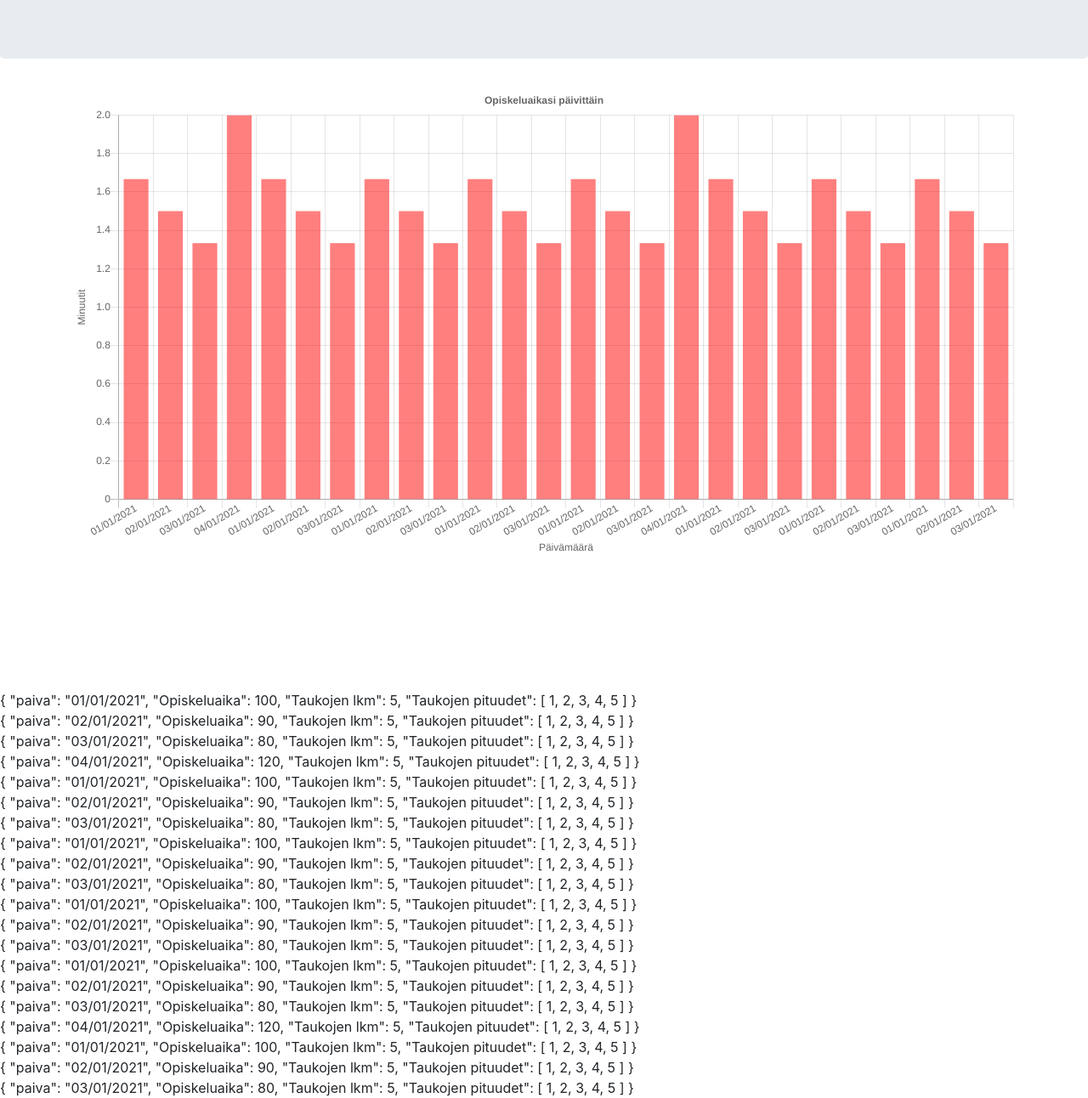
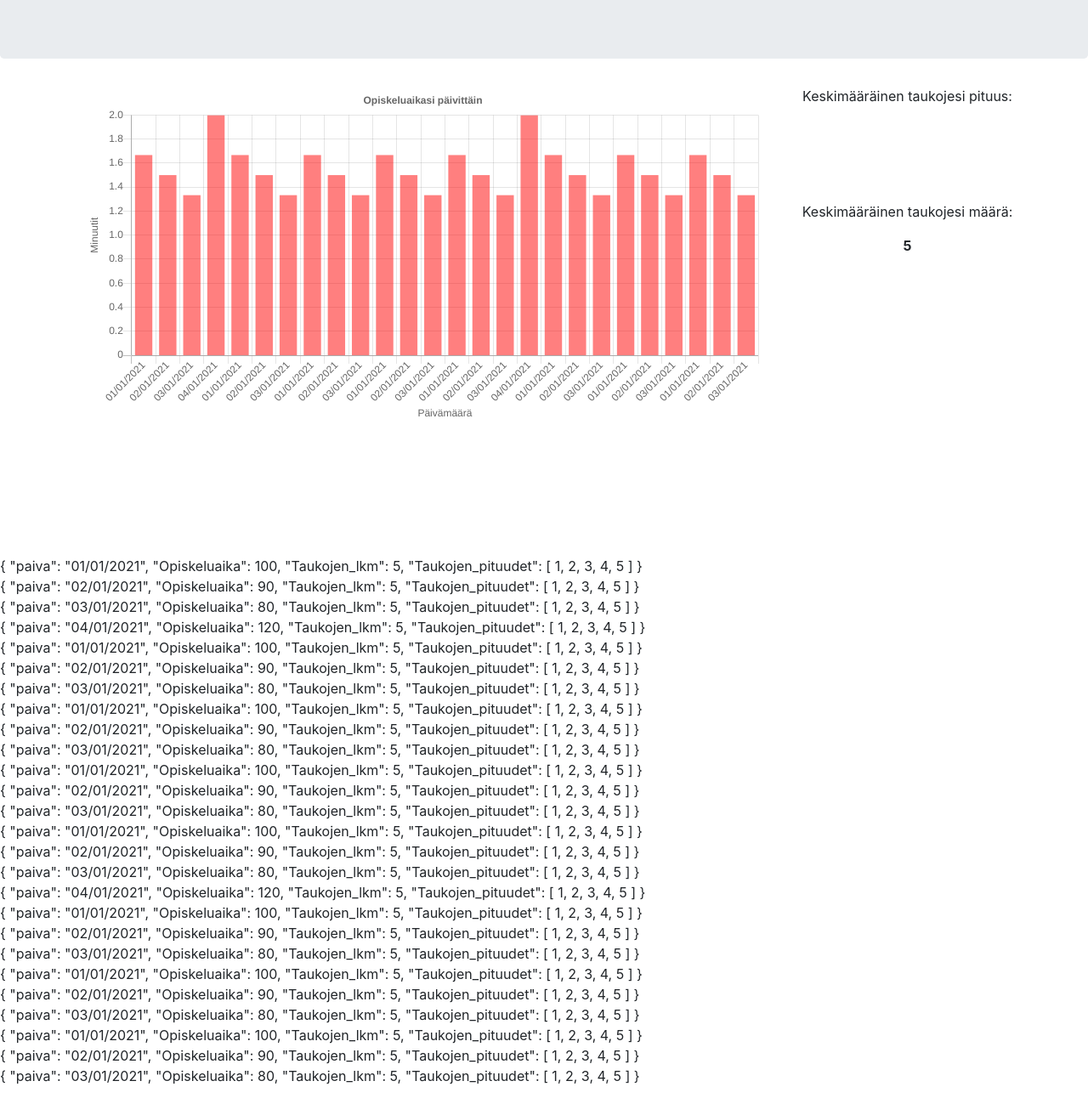
Before and after one commit to reneruotsalainen/dot, a plain HTML site: page DOT web/index.html in a window 1280 px wide. Shown: the part 115-1407 px from the top of the page at 85% size. Drawn offline with nearby package versions, Linux system fonts and the light colour scheme; no server answers.

Commit message:
Updates to main.js and index.html
Added average break time and count to the website

```diff
--- a/DOT web/db.json
+++ b/DOT web/db.json
@@ -1,30 +1,30 @@
 {"_default":
     {
-        "1": {"paiva": "01/01/2021", "Opiskeluaika": 100, "Taukojen lkm": 5, "Taukojen pituudet": [1, 2, 3, 4, 5]},
-        "2": {"paiva": "02/01/2021", "Opiskeluaika": 90, "Taukojen lkm": 5, "Taukojen pituudet": [1, 2, 3, 4, 5]},
-        "3": {"paiva": "03/01/2021", "Opiskeluaika": 80, "Taukojen lkm": 5, "Taukojen pituudet": [1, 2, 3, 4, 5]},
-        "4": {"paiva": "04/01/2021", "Opiskeluaika": 120, "Taukojen lkm": 5, "Taukojen pituudet": [1, 2, 3, 4, 5]},
-        "5": {"paiva": "01/01/2021", "Opiskeluaika": 100, "Taukojen lkm": 5, "Taukojen pituudet": [1, 2, 3, 4, 5]},
-        "6": {"paiva": "02/01/2021", "Opiskeluaika": 90, "Taukojen lkm": 5, "Taukojen pituudet": [1, 2, 3, 4, 5]},
-        "7": {"paiva": "03/01/2021", "Opiskeluaika": 80, "Taukojen lkm": 5, "Taukojen pituudet": [1, 2, 3, 4, 5]},
-        "8": {"paiva": "01/01/2021", "Opiskeluaika": 100, "Taukojen lkm": 5, "Taukojen pituudet": [1, 2, 3, 4, 5]},
-        "9": {"paiva": "02/01/2021", "Opiskeluaika": 90, "Taukojen lkm": 5, "Taukojen pituudet": [1, 2, 3, 4, 5]},
-        "10": {"paiva": "03/01/2021", "Opiskeluaika": 80, "Taukojen lkm": 5, "Taukojen pituudet": [1, 2, 3, 4, 5]},
-        "11": {"paiva": "01/01/2021", "Opiskeluaika": 100, "Taukojen lkm": 5, "Taukojen pituudet": [1, 2, 3, 4, 5]},
-        "12": {"paiva": "02/01/2021", "Opiskeluaika": 90, "Taukojen lkm": 5, "Taukojen pituudet": [1, 2, 3, 4, 5]},
-        "13": {"paiva": "03/01/2021", "Opiskeluaika": 80, "Taukojen lkm": 5, "Taukojen pituudet": [1, 2, 3, 4, 5]},
-        "14": {"paiva": "01/01/2021", "Opiskeluaika": 100, "Taukojen lkm": 5, "Taukojen pituudet": [1, 2, 3, 4, 5]},
-        "15": {"paiva": "02/01/2021", "Opiskeluaika": 90, "Taukojen lkm": 5, "Taukojen pituudet": [1, 2, 3, 4, 5]},
-        "16": {"paiva": "03/01/2021", "Opiskeluaika": 80, "Taukojen lkm": 5, "Taukojen pituudet": [1, 2, 3, 4, 5]},
-        "17": {"paiva": "04/01/2021", "Opiskeluaika": 120, "Taukojen lkm": 5, "Taukojen pituudet": [1, 2, 3, 4, 5]},
-        "18": {"paiva": "01/01/2021", "Opiskeluaika": 100, "Taukojen lkm": 5, "Taukojen pituudet": [1, 2, 3, 4, 5]},
-        "19": {"paiva": "02/01/2021", "Opiskeluaika": 90, "Taukojen lkm": 5, "Taukojen pituudet": [1, 2, 3, 4, 5]},
-        "20": {"paiva": "03/01/2021", "Opiskeluaika": 80, "Taukojen lkm": 5, "Taukojen pituudet": [1, 2, 3, 4, 5]},
-        "21": {"paiva": "01/01/2021", "Opiskeluaika": 100, "Taukojen lkm": 5, "Taukojen pituudet": [1, 2, 3, 4, 5]},
-        "22": {"paiva": "02/01/2021", "Opiskeluaika": 90, "Taukojen lkm": 5, "Taukojen pituudet": [1, 2, 3, 4, 5]},
-        "23": {"paiva": "03/01/2021", "Opiskeluaika": 80, "Taukojen lkm": 5, "Taukojen pituudet": [1, 2, 3, 4, 5]},
-        "24": {"paiva": "01/01/2021", "Opiskeluaika": 100, "Taukojen lkm": 5, "Taukojen pituudet": [1, 2, 3, 4, 5]},
-        "25": {"paiva": "02/01/2021", "Opiskeluaika": 90, "Taukojen lkm": 5, "Taukojen pituudet": [1, 2, 3, 4, 5]},
-        "26": {"paiva": "03/01/2021", "Opiskeluaika": 80, "Taukojen lkm": 5, "Taukojen pituudet": [1, 2, 3, 4, 5]}
+        "1": {"paiva": "01/01/2021", "Opiskeluaika": 100, "Taukojen_lkm": 5, "Taukojen_pituudet": [1, 2, 3, 4, 5]},
+        "2": {"paiva": "02/01/2021", "Opiskeluaika": 90, "Taukojen_lkm": 5, "Taukojen_pituudet": [1, 2, 3, 4, 5]},
+        "3": {"paiva": "03/01/2021", "Opiskeluaika": 80, "Taukojen_lkm": 5, "Taukojen_pituudet": [1, 2, 3, 4, 5]},
+        "4": {"paiva": "04/01/2021", "Opiskeluaika": 120, "Taukojen_lkm": 5, "Taukojen_pituudet": [1, 2, 3, 4, 5]},
+        "5": {"paiva": "01/01/2021", "Opiskeluaika": 100, "Taukojen_lkm": 5, "Taukojen_pituudet": [1, 2, 3, 4, 5]},
+        "6": {"paiva": "02/01/2021", "Opiskeluaika": 90, "Taukojen_lkm": 5, "Taukojen_pituudet": [1, 2, 3, 4, 5]},
+        "7": {"paiva": "03/01/2021", "Opiskeluaika": 80, "Taukojen_lkm": 5, "Taukojen_pituudet": [1, 2, 3, 4, 5]},
+        "8": {"paiva": "01/01/2021", "Opiskeluaika": 100, "Taukojen_lkm": 5, "Taukojen_pituudet": [1, 2, 3, 4, 5]},
+        "9": {"paiva": "02/01/2021", "Opiskeluaika": 90, "Taukojen_lkm": 5, "Taukojen_pituudet": [1, 2, 3, 4, 5]},
+        "10": {"paiva": "03/01/2021", "Opiskeluaika": 80, "Taukojen_lkm": 5, "Taukojen_pituudet": [1, 2, 3, 4, 5]},
+        "11": {"paiva": "01/01/2021", "Opiskeluaika": 100, "Taukojen_lkm": 5, "Taukojen_pituudet": [1, 2, 3, 4, 5]},
+        "12": {"paiva": "02/01/2021", "Opiskeluaika": 90, "Taukojen_lkm": 5, "Taukojen_pituudet": [1, 2, 3, 4, 5]},
+        "13": {"paiva": "03/01/2021", "Opiskeluaika": 80, "Taukojen_lkm": 5, "Taukojen_pituudet": [1, 2, 3, 4, 5]},
+        "14": {"paiva": "01/01/2021", "Opiskeluaika": 100, "Taukojen_lkm": 5, "Taukojen_pituudet": [1, 2, 3, 4, 5]},
+        "15": {"paiva": "02/01/2021", "Opiskeluaika": 90, "Taukojen_lkm": 5, "Taukojen_pituudet": [1, 2, 3, 4, 5]},
+        "16": {"paiva": "03/01/2021", "Opiskeluaika": 80, "Taukojen_lkm": 5, "Taukojen_pituudet": [1, 2, 3, 4, 5]},
+        "17": {"paiva": "04/01/2021", "Opiskeluaika": 120, "Taukojen_lkm": 5, "Taukojen_pituudet": [1, 2, 3, 4, 5]},
+        "18": {"paiva": "01/01/2021", "Opiskeluaika": 100, "Taukojen_lkm": 5, "Taukojen_pituudet": [1, 2, 3, 4, 5]},
+        "19": {"paiva": "02/01/2021", "Opiskeluaika": 90, "Taukojen_lkm": 5, "Taukojen_pituudet": [1, 2, 3, 4, 5]},
+        "20": {"paiva": "03/01/2021", "Opiskeluaika": 80, "Taukojen_lkm": 5, "Taukojen_pituudet": [1, 2, 3, 4, 5]},
+        "21": {"paiva": "01/01/2021", "Opiskeluaika": 100, "Taukojen_lkm": 5, "Taukojen_pituudet": [1, 2, 3, 4, 5]},
+        "22": {"paiva": "02/01/2021", "Opiskeluaika": 90, "Taukojen_lkm": 5, "Taukojen_pituudet": [1, 2, 3, 4, 5]},
+        "23": {"paiva": "03/01/2021", "Opiskeluaika": 80, "Taukojen_lkm": 5, "Taukojen_pituudet": [1, 2, 3, 4, 5]},
+        "24": {"paiva": "01/01/2021", "Opiskeluaika": 100, "Taukojen_lkm": 5, "Taukojen_pituudet": [1, 2, 3, 4, 5]},
+        "25": {"paiva": "02/01/2021", "Opiskeluaika": 90, "Taukojen_lkm": 5, "Taukojen_pituudet": [1, 2, 3, 4, 5]},
+        "26": {"paiva": "03/01/2021", "Opiskeluaika": 80, "Taukojen_lkm": 5, "Taukojen_pituudet": [1, 2, 3, 4, 5]}
     }
 }
--- a/DOT web/index.html
+++ b/DOT web/index.html
@@ -16,8 +16,34 @@
         <h1 style="text-align: center;">DOT Projekti</h1>
     </div>
 
-    <div class="container">
-        <canvas id=barChart></canvas>
+
+
+    <div class="padding">
+        <div class="container">
+            <div class="row">
+                <div class="col-sm-9">
+                    <div class="container">
+                        <canvas id=barChart></canvas>
+                    </div>
+                </div>
+
+                <div class="col-sm-3 text-center" >
+                    <p>
+                        Keskimääräinen taukojesi pituus:
+                    </p>
+                    <p id=avgBreakTime style="font-weight: bold;">
+
+                    </p>
+                    <br><br><br><br>
+                    <p>
+                        Keskimääräinen taukojesi määrä:
+                    </p>
+                    <p id=avgBreakCount style="font-weight: bold;">
+
+                    </p>
+                </div>
+            </div>
+        </div>
     </div>
 
     <div class="container">
--- a/DOT web/main.js
+++ b/DOT web/main.js
@@ -5,14 +5,27 @@ $(document).ready(function(){
             let list = [];
             Object.entries(value).forEach(([key, value]) => {
                 list.push(value);
-
+                console.log(list)
                 $("#data").append(JSON.stringify(value, null, 4))
                 $("#data").append("<br>");
             });
             barChart(list);
-            otherChart(list);
+            avgBreakCount(list);
         });
 
+        $.getJSON("breakLengthDB.json", function(json) {
+            Object.entries(json).forEach(([key, value]) => {
+                let avgBreakLengths = [];
+                Object.entries(value).forEach(([key, value]) => {
+                    avgBreakLengths.push(value);
+                    //console.log(avgBreakLengths);
+                    $("#data").append(JSON.stringify(value, null, 4))
+                    $("#data").append("<br>");
+                });
+                //barChart(list);
+                avgBreakTime(avgBreakLengths);
+            });
+        });
     });
 });
 
@@ -24,7 +37,8 @@ function barChart(studyTimes){
     let backgroundColors = []
     for (let i = 0; i < studyTimes.length; i++){
         days.push(studyTimes[i].paiva.toString());
-        times.push(parseInt(studyTimes[i].Opiskeluaika)/60);
+        let tmp = (studyTimes[i].Opiskeluaika)/60
+        times.push(tmp.toFixed(3));
         backgroundColors.push("rgba(255,0,0,0.5)");
     }
 
@@ -71,6 +85,31 @@ function barChart(studyTimes){
     });
 }
 
-function otherChart(studyTimes){
+function avgBreakTime(studyTimes){
+    let breaks = [];
+    for (let i = 0; i < studyTimes.length; i++){
+        breaks.push(studyTimes[i].Taukojen_valit.toString());
+    }
+    let breaksString = breaks[0].split(",");
 
+    const arrInteger = breaksString.map(x => Number.parseInt(x, 10));
+    let avg = 0;
+    for (let i = 0; i < arrInteger.length; i++){
+        avg += arrInteger[i];
+    }
+    avg = Math.round((avg/arrInteger.length)/60)
+    document.getElementById("avgBreakTime").innerHTML=avg.toString() + " minuuttia";
 }
+
+function avgBreakCount(studyTimes){
+    let breakCount = [];
+    for (let i = 0; i < studyTimes.length; i++){
+        breakCount.push(parseInt(studyTimes[i].Taukojen_lkm))
+    }
+    let avg = 0;
+    for (let i = 0; i < breakCount.length; i++){
+        avg += breakCount[i];
+    }
+    avg = avg/breakCount.length;
+    document.getElementById("avgBreakCount").innerHTML=avg.toString();
+}
```
